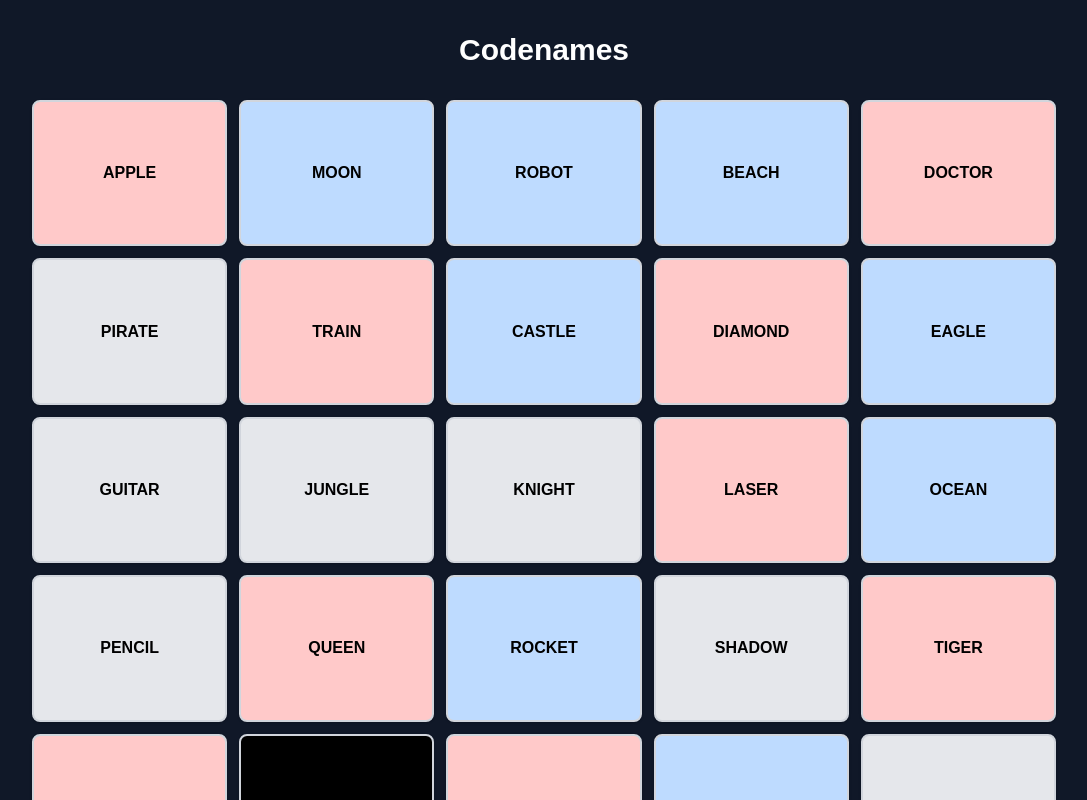
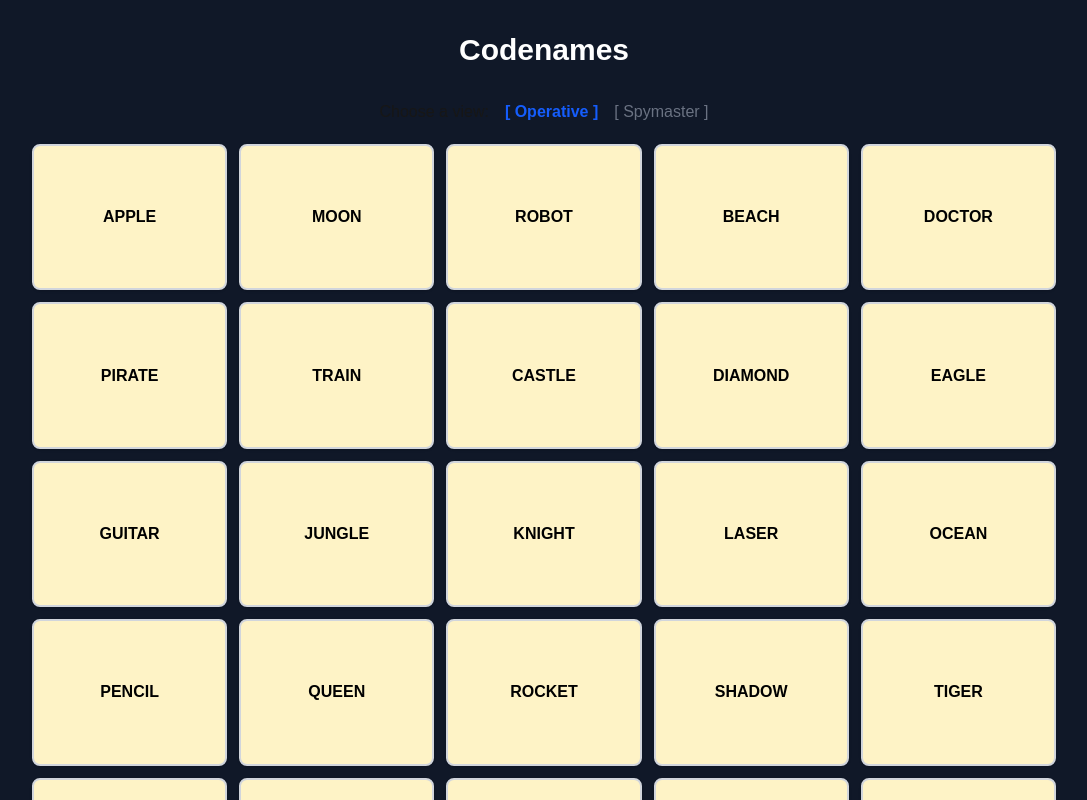
Before and after one commit to adnan2212/codenames-game, a Next.js app in the folder client/: page / in a window 1280 px wide. Shown: the top 800 px of the page, without its empty margins (96-1183 px from the left). Built offline with nearby package versions, Linux system fonts and the light colour scheme.

Commit message:
feat: implement randomized game cards with operative and spymaster views

```diff
--- a/client/src/app/page.tsx
+++ b/client/src/app/page.tsx
@@ -1,4 +1,4 @@
-import GameBoard from "@/components/game/GameBoard";
+import GameBoard from "@/src/components/game/GameBoard";
 
 export default function Home() {
   return (
--- a/client/src/components/game/GameBoard.tsx
+++ b/client/src/components/game/GameBoard.tsx
@@ -1,21 +1,16 @@
 "use client";
 
 import { useState, useEffect } from "react";
-import { words } from "@/data/words";
+import { words } from "@/src/data/words";
 import WordCard from "./WordCard";
-
-type CardType = "red" | "blue" | "neutral" | "assassin";
-
-type GameCard = {
-  id: string;
-  word: string;
-  type: CardType;
-};
+import type { GameCard } from "@shared/types/game";
 
 function createGameCards(): GameCard[] {
+  const startingTeam = Math.random() < 0.5 ? "red" : "blue";
+
   const types = [
-  ...Array(9).fill("red"),
-  ...Array(8).fill("blue"),
+    ...Array(8 + (startingTeam === "red" ? 1 : 0)).fill("red"),
+    ...Array(8 + (startingTeam === "blue" ? 1 : 0)).fill("blue"),
     ...Array(7).fill("neutral"),
     "assassin"
   ];
@@ -36,6 +31,7 @@ for (let i = types.length - 1; i > 0; i--) {
 export default function GameBoard() {
   const [cards, setCards] = useState<GameCard[] | null>(null);
   const [selectedCards, setSelectedCards] = useState<string[]>([]);
+  const [isSpymaster, setIsSpymaster] = useState<boolean>(false);
 
   useEffect(() => {
     setCards(createGameCards());
@@ -45,27 +41,47 @@ export default function GameBoard() {
     return <div>Loading...</div>;
   }
 
-  const handleCardSelect = (word: string) => {
+  const handleCardSelect = (cardId: string) => {
     setSelectedCards((prev) => {
-      if (prev.includes(word)) {
-        return prev.filter((w) => w !== word);
+      if (prev.includes(cardId)) {
+        return prev.filter((id) => id !== cardId);
       } else {
-        return [...prev, word];
+        return [...prev, cardId];
       }
     });
   };
 
   return (
+    <div>
+      <div className="flex items-center justify-center gap-4 mb-5">
+        <span>Choose a view:</span>
+
+        <button
+          onClick={() => setIsSpymaster(false)}
+          className={!isSpymaster ? "font-bold text-blue-600" : "text-gray-500"}
+        >
+          [ Operative ]
+        </button>
+
+        <button
+          onClick={() => setIsSpymaster(true)}
+          className={isSpymaster ? "font-bold text-red-600" : "text-gray-500"}
+        >
+          [ Spymaster ]
+        </button>
+      </div>
+
       <div className="grid grid-cols-5 gap-3">
         {cards.map((card) => (
           <WordCard
             key={card.id}
-          word={card.word}
-          isSelected={selectedCards.includes(card.word)}
-          onSelect={() => handleCardSelect(card.word)}
-          type={card.type}
+            card={card}
+            isSelected={selectedCards.includes(card.id)}
+            onSelect={() => handleCardSelect(card.id)}
+            isSpymaster={isSpymaster}
           />
         ))}
       </div>
+    </div>
   );
 }
--- a/client/src/components/game/WordCard.tsx
+++ b/client/src/components/game/WordCard.tsx
@@ -1,28 +1,33 @@
-type WordCardProps = {
-  word: string;
-  isSelected: boolean;
-  onSelect: () => void;
-  type?: "red" | "blue" | "neutral" | "assassin";
-};
+import type { WordCardProps } from "@shared/types/game";;
 
 export default function WordCard({
-  word,
+  card,
   isSelected,
   onSelect,
-  type
+  isSpymaster
 }: WordCardProps) {
   return (
     <button
       onClick={onSelect}
-      className={`flex aspect-4/3 items-center justify-center rounded-lg border-2 p-4 text-black font-bold shadow transition ${
-        isSelected
-          ? "border-blue-600 bg-blue-200"
-          : "border-gray-300 bg-amber-100"
-      } ${type === "red" ? "bg-red-200" : ""} ${type === "blue" ? "bg-blue-200" : ""} ${
-        type === "neutral" ? "bg-gray-200" : ""
-      } ${type === "assassin" ? "bg-black text-white" : ""}`}
+      className={`
+        flex aspect-4/3 items-center justify-center
+        rounded-lg border-2 p-4 font-bold text-black shadow transition
+        ${
+          isSpymaster
+            ? card.type === "red"
+              ? "bg-red-200"
+              : card.type === "blue"
+              ? "bg-blue-200"
+              : card.type === "neutral"
+              ? "bg-gray-200"
+              : "bg-black text-white"
+            : isSelected
+            ? "border-blue-600 bg-blue-200"
+            : "border-gray-300 bg-amber-100"
+        }
+      `}
     >
-      {word}
+      {card.word}
     </button>
   );
 }
--- a/client/tsconfig.json
+++ b/client/tsconfig.json
@@ -19,7 +19,8 @@
       }
     ],
     "paths": {
-      "@/*": ["./src/*"]
+      "@/*": ["./*"],
+      "@shared/*": ["../shared/*"]
     }
   },
   "include": [
```
Also changed, not shown: 1 other file (tests, documents, lock files or other folders). Lines whose indentation alone changed are shown as unchanged.
